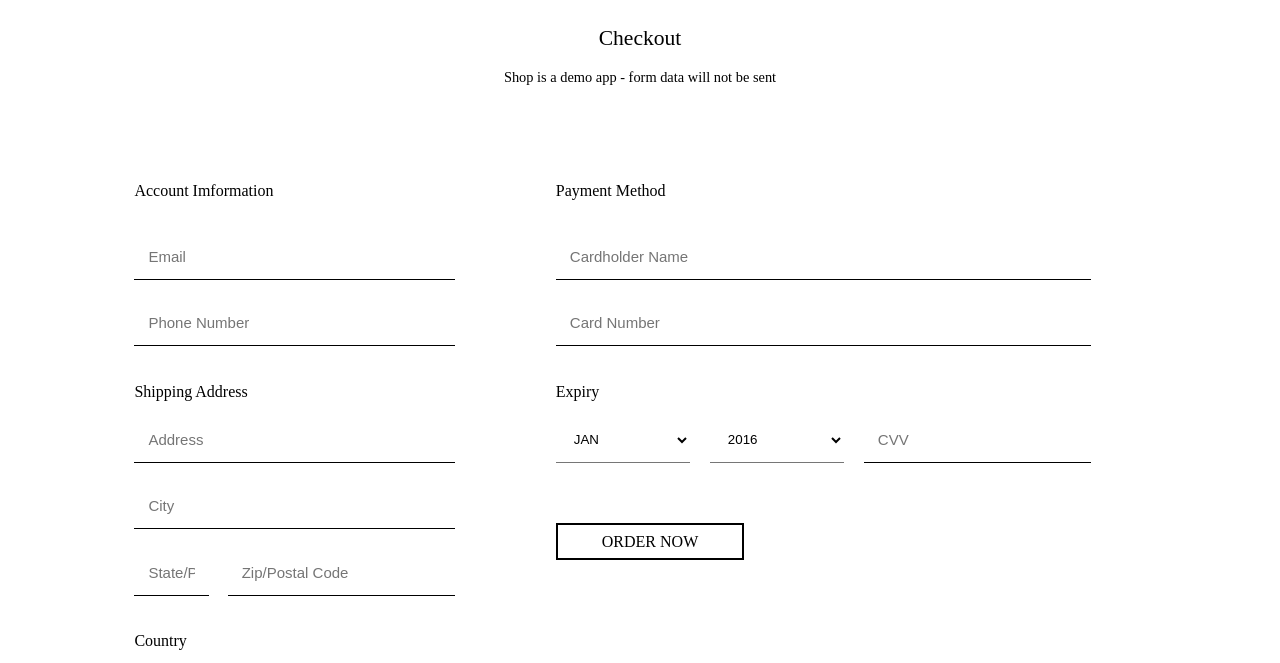
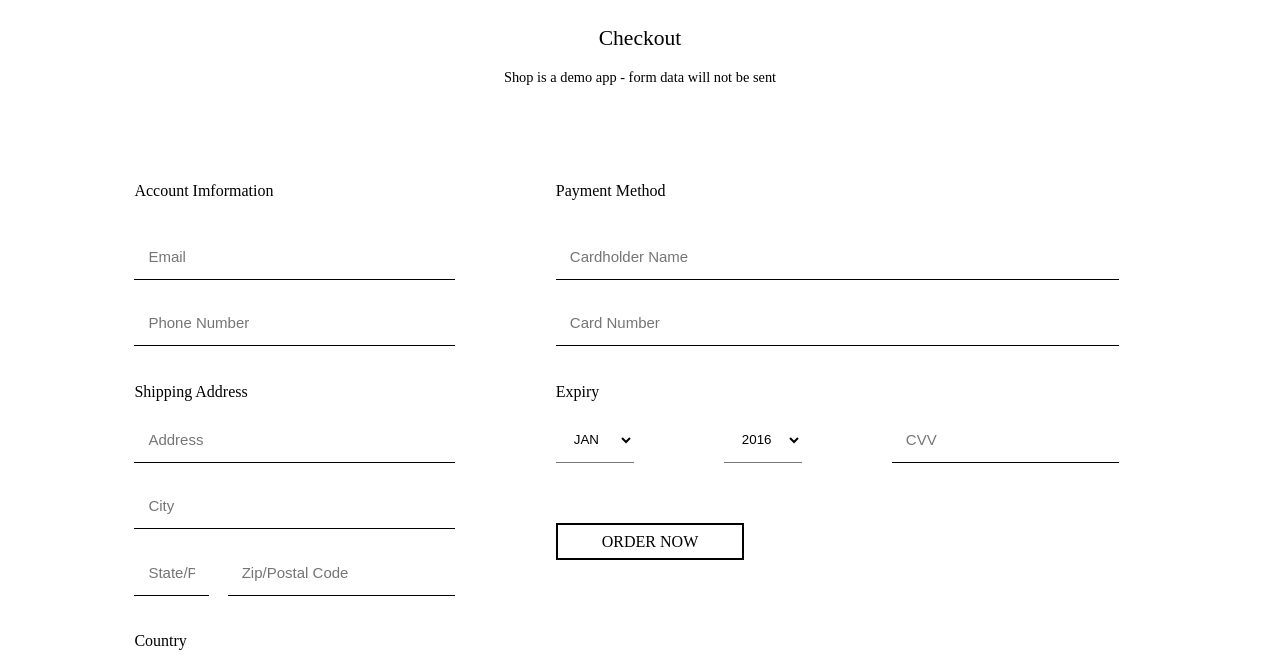
Before and after one commit to kishan2019/Responsive-Ecommerce-kishan, a plain HTML site: page checkout.html in a window 1280 px wide. Shown: the part 68-731 px from the top of the page. Drawn offline with Linux system fonts and the light colour scheme.

Commit message:
Done after miner mistake

```diff
--- a/css/style.css
+++ b/css/style.css
@@ -213,9 +213,8 @@
     border-left: none;
     border-right: none;
     border-top: none;
-    padding-right: 70px;
     outline: none;
-
+    margin-right: 70px;
 }
 
 .desc{
```
